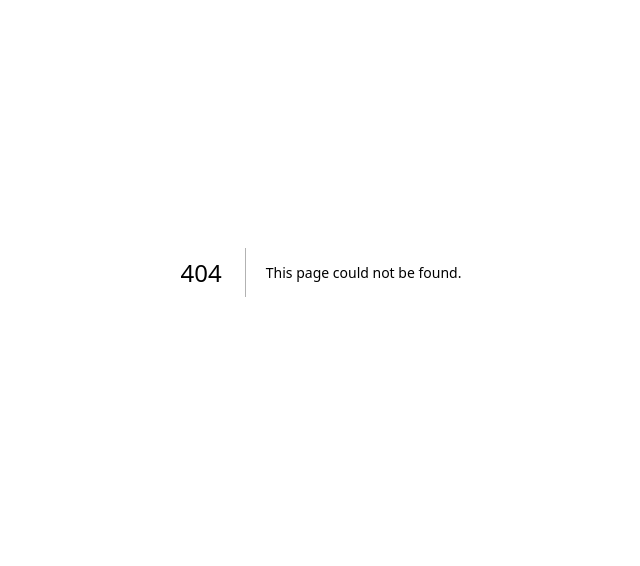
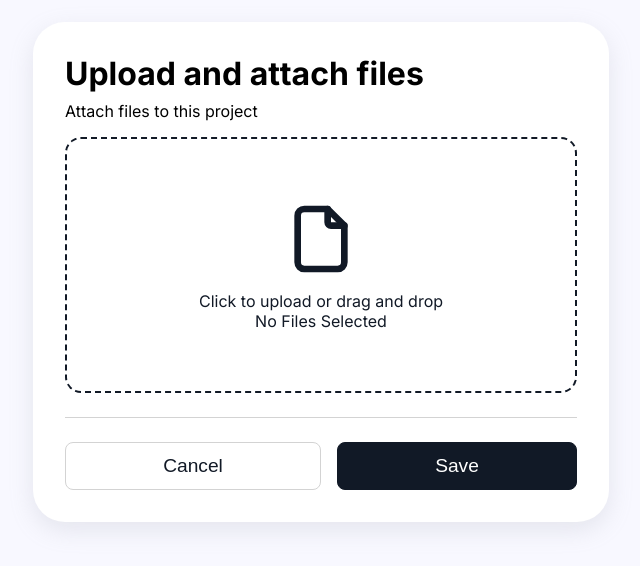
Before and after one commit to ArslanIrshad105/Next-Js-Website-Landing-Page, a Next.js app: page /dropzone-01 in a window 1280 px wide. Before the commit this address had no page. Shown: the part 128-694 px from the top of the page, without its empty margins (319-959 px from the left). Built offline with nearby package versions, Linux system fonts and the light colour scheme.

Commit message:
created dropzone 01

```diff
--- /dev/null
+++ b/src/app/dropzone-01/page.js
@@ -0,0 +1,42 @@
+import React from "react";
+import "../dropzone-01/style.css";
+
+const Dropzone = () => {
+  return (
+    <form class="dropzone-box">
+      <h2>Upload and attach files</h2>
+      <p>Attach files to this project</p>
+      <div class="dropzone-area">
+        <div class="file-upload-icon">
+          <svg
+            xmlns="http://www.w3.org/2000/svg"
+            width="24"
+            height="24"
+            viewBox="0 0 24 24"
+            stroke-width="2"
+            stroke="currentColor"
+            fill="none"
+            stroke-linecap="round"
+            stroke-linejoin="round"
+          >
+            <path stroke="none" d="M0 0h24v24H0z" fill="none" />
+            <path d="M14 3v4a1 1 0 0 0 1 1h4" />
+            <path d="M17 21h-10a2 2 0 0 1 -2 -2v-14a2 2 0 0 1 2 -2h7l5 5v11a2 2 0 0 1 -2 2z" />
+          </svg>
+        </div>
+        <p>Click to upload or drag and drop</p>
+
+        <input type="file" required id="upload-file" name="uploaded-file" />
+        <p class="message">No Files Selected</p>
+      </div>
+      <div class="dropzone-actions">
+        <button type="reset">Cancel</button>
+        <button id="submit-button" type="submit">
+          Save
+        </button>
+      </div>
+    </form>
+  );
+};
+
+export default Dropzone;
--- /dev/null
+++ b/src/app/dropzone-01/style.css
@@ -0,0 +1,115 @@
+* {
+  box-sizing: border-box;
+  padding: 0;
+  margin: 0;
+}
+
+:root {
+  --primary: #111926;
+  --white: #fff;
+  --background: #f8f8ff;
+  --gray: #d3d3d3;
+}
+
+body {
+  font-family: "Work Sans", sans-serif;
+  background-color: var(--background);
+  display: flex;
+  justify-content: center;
+  align-items: center;
+  height: 100vh;
+  padding: 1rem;
+}
+
+.dropzone-box {
+  border-radius: 2rem;
+  padding: 2rem;
+  box-shadow: rgba(149, 157, 165, 0.2) 0px 8px 24px;
+  display: flex;
+  justify-content: center;
+  flex-direction: column;
+  max-width: 36rem;
+  width: 100%;
+  background-color: var(--white);
+}
+
+.dropzone-box h2 {
+  font-size: 2rem;
+  margin-bottom: 0.5rem;
+}
+
+.dropzone-area {
+  padding: 1rem;
+  position: relative;
+  margin-top: 1rem;
+  min-height: 16rem;
+  display: flex;
+  text-align: center;
+  justify-content: center;
+  align-items: center;
+  flex-direction: column;
+  border: 2px dashed var(--primary);
+  border-radius: 1rem;
+  color: var(--primary);
+  cursor: pointer;
+}
+
+.dropzone-area [type="file"] {
+  cursor: pointer;
+  position: absolute;
+  opacity: 0;
+  top: 0;
+  right: 0;
+  bottom: 0;
+  left: 0;
+}
+
+.dropzone-area .file-upload-icon svg {
+  height: 5rem;
+  width: 5rem;
+  margin-bottom: 0.5rem;
+  stroke: var(--primary);
+}
+
+.dropzone--over {
+  border-style: solid;
+  background-color: var(--background);
+}
+
+.dropzone-actions {
+  display: flex;
+  justify-content: space-between;
+  padding-top: 1.5rem;
+  margin-top: 1.5rem;
+  border-top: 1px solid var(--gray);
+  gap: 1rem;
+  flex-wrap: wrap;
+}
+
+.dropzone-actions button {
+  flex-grow: 1;
+  min-height: 3rem;
+  font-size: 1.2rem;
+}
+
+.dropzone-actions button:hover {
+  text-decoration: underline;
+}
+
+.dropzone-actions button[type="reset"] {
+  background-color: transparent;
+  border: 1px solid var(--gray);
+  border-radius: 0.5rem;
+  padding: 0.5rem 1rem;
+  color: var(--primary);
+  cursor: pointer;
+}
+
+.dropzone-actions button[type="submit"] {
+  background-color: var(--primary);
+  border: 1px solid var(--primary);
+  border-radius: 0.5rem;
+  padding: 0.5rem 1rem;
+  color: var(--white);
+  cursor: pointer;
+}
```
